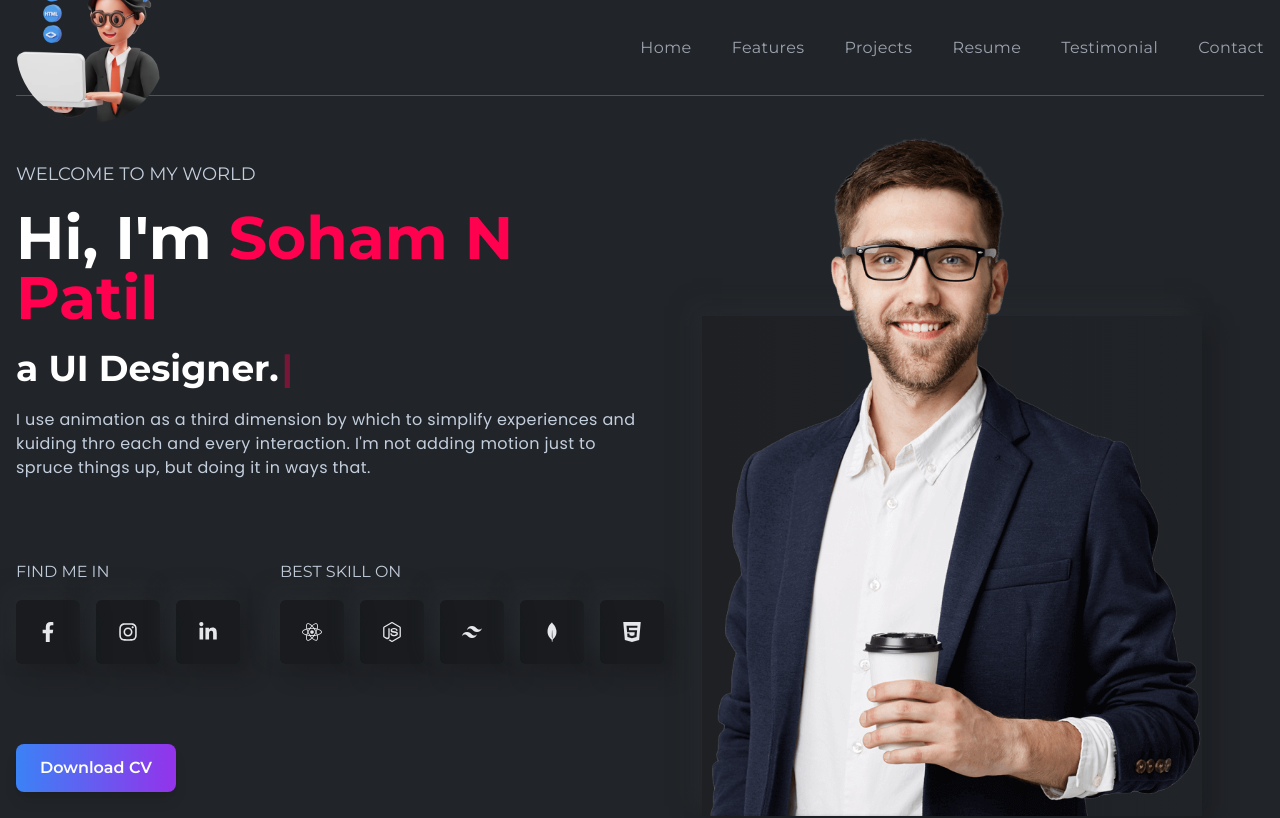
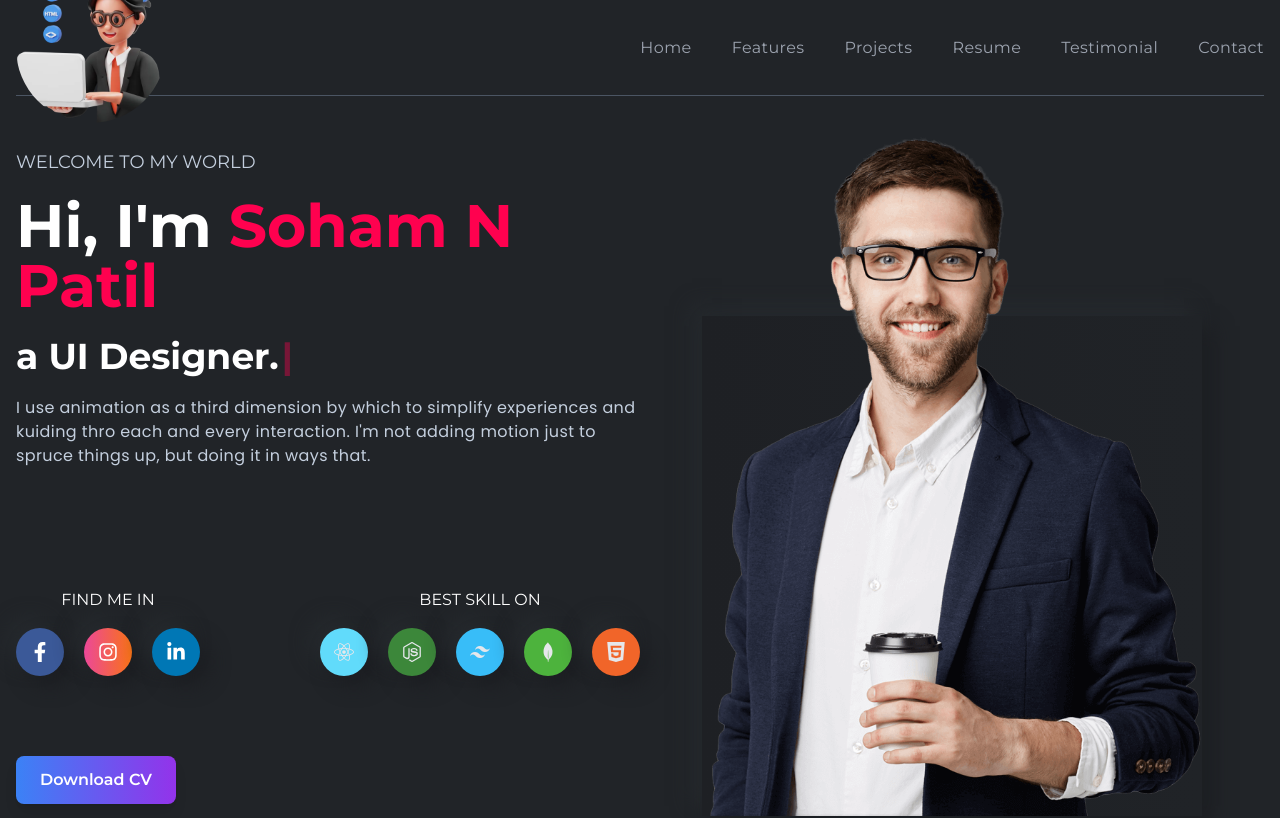
Before and after one commit to Soham271/Portfolio, a React (Create React App) app in the folder Frontend/: page / in a window 1280 px wide. Shown: the top 818 px of the page. Built offline with nearby package versions, Linux system fonts and the light colour scheme.

Commit message:
Update Media.jsx

```diff
--- a/Frontend/src/components/banner/Media.jsx
+++ b/Frontend/src/components/banner/Media.jsx
@@ -10,21 +10,26 @@ import { SiTailwindcss, SiNodedotjs, SiMongodb, SiHtml5 } from "react-icons/si";
 const Media = () => {
   return (
     <>
-      <div className="flex flex-col xl:flex-row gap-6 lgl:gap-10 justify-between items-center">
+      <div className="flex flex-col xl:flex-row gap-6 lgl:gap-10 justify-between items-center flex-wrap mt-10">
         {/* Social Media Links */}
-        <div className="w-full xl:w-auto">
-          <h2 className="text-base uppercase font-titleFont mb-4">
+        <div className="w-full xl:w-auto flex flex-col items-center justify-center">
+          <h2 className="text-base uppercase font-titleFont mb-4 text-white">
             Find me in
           </h2>
-          <div className="flex gap-4">
-            <span className="bannerIcon">
+          <div className="flex gap-5 items-center">
+            <a
+              href="https://www.facebook.com/"
+              target="_blank"
+              rel="noopener noreferrer"
+              className="bannerIcon flex items-center justify-center w-12 h-12 rounded-full bg-[#3b5998] hover:bg-blue-700 text-white transition-all duration-300 hover:rotate-180 transform"
+            >
               <FaFacebookF />
-            </span>
+            </a>
             <a
               href="https://www.instagram.com/sohamnpatil2711"
               target="_blank"
               rel="noopener noreferrer"
-              className="bannerIcon"
+              className="bannerIcon flex items-center justify-center w-12 h-12 rounded-full bg-gradient-to-r from-pink-500 to-orange-500 hover:scale-105 text-white transition-all duration-300 hover:rotate-180 transform"
             >
               <FaInstagram />
             </a>
@@ -32,7 +37,7 @@ const Media = () => {
               href="https://www.linkedin.com/in/soham-p-418b77267"
               target="_blank"
               rel="noopener noreferrer"
-              className="bannerIcon"
+              className="bannerIcon flex items-center justify-center w-12 h-12 rounded-full bg-[#0077b5] hover:bg-blue-600 text-white transition-all duration-300 hover:rotate-180 transform"
             >
               <FaLinkedinIn />
             </a>
@@ -40,24 +45,24 @@ const Media = () => {
         </div>
 
         {/* Best Skills Section */}
-        <div className="w-full xl:w-auto">
-          <h2 className="text-base uppercase font-titleFont mb-4">
+        <div className="w-full xl:w-auto flex flex-col items-center justify-center mt-6 xl:mt-0">
+          <h2 className="text-base uppercase font-titleFont mb-4 text-white">
             BEST SKILL ON
           </h2>
-          <div className="flex gap-4">
-            <span className="bannerIcon">
+          <div className="flex gap-5 items-center justify-center">
+            <span className="bannerIcon flex items-center justify-center w-12 h-12 rounded-full bg-[#61DBFB] hover:rotate-180 hover:scale-105 transition-transform duration-300 transform">
               <FaReact />
             </span>
-            <span className="bannerIcon">
+            <span className="bannerIcon flex items-center justify-center w-12 h-12 rounded-full bg-[#3c873a] hover:rotate-180 hover:scale-105 transition-transform duration-300 transform">
               <SiNodedotjs />
             </span>
-            <span className="bannerIcon">
+            <span className="bannerIcon flex items-center justify-center w-12 h-12 rounded-full bg-[#38bdf8] hover:rotate-180 hover:scale-105 transition-transform duration-300 transform">
               <SiTailwindcss />
             </span>
-            <span className="bannerIcon">
+            <span className="bannerIcon flex items-center justify-center w-12 h-12 rounded-full bg-[#4db33d] hover:rotate-180 hover:scale-105 transition-transform duration-300 transform">
               <SiMongodb />
             </span>
-            <span className="bannerIcon">
+            <span className="bannerIcon flex items-center justify-center w-12 h-12 rounded-full bg-[#f16529] hover:rotate-180 hover:scale-105 transition-transform duration-300 transform">
               <SiHtml5 />
             </span>
           </div>
@@ -65,9 +70,9 @@ const Media = () => {
       </div>
 
       {/* Fixed Download CV Button */}
-      <div className="w-full flex justify-center xl:justify-start mt-6 xl:mt-0">
+      <div className="w-full flex justify-center xl:justify-start mt-10 xl:mt-0">
         <a
-          href="/testResume.pdf" // Make sure testResume.pdf is inside the "public" folder
+          href="/testResume.pdf" // Ensure testResume.pdf is inside the "public" folder
           download
           className="px-6 py-3 bg-gradient-to-r from-blue-500 to-purple-600
                       text-white font-semibold rounded-lg shadow-lg
```
